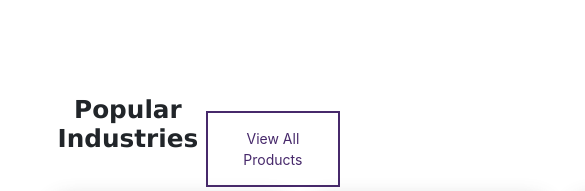
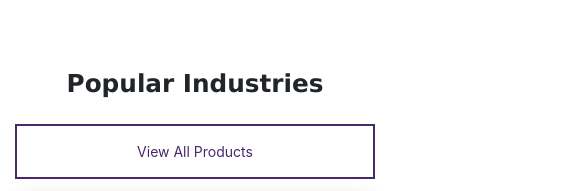
Before and after one commit to brucetravis/neurora-platform, a React (Create React App) app: page / in a window 390 px wide. Shown: the part 1806-1997 px from the top of the page, 585 px wide, since content can reach past the window. Built offline with nearby package versions, Linux system fonts and the light colour scheme.

Commit message:
Industry products page responsive

```diff
--- a/src/components/cards/industrycard/IndustryCard.css
+++ b/src/components/cards/industrycard/IndustryCard.css
@@ -110,7 +110,6 @@
     border-top: 2px solid rgb(51, 51, 51, 0.3);
     padding: 30px;
     display: flex;
-    /* align-items: center; */
     justify-content: space-between;
 }
 
@@ -142,3 +141,39 @@
     border: 1px solid #333;
     background: rgba(255, 255, 255, 0.2);
 }
+
+
+@media screen and (max-width: 992px) {
+    .industry-card .card-texts h5 {
+        font-size: 16px;
+    }
+
+    .industry-card .card-footer {
+        padding: 15px;
+    }
+
+    .industry-card .card-texts {
+        padding: 30px 20px 20px;
+        display: flex;
+        flex-direction: column;
+        gap: 20px;
+    }
+}
+
+
+@media screen and (max-width: 462px) {
+    .industry-card .card-texts h5 {
+        font-size: 16px;
+    }
+
+    .industry-card .card-footer {
+        padding: 15px;
+    }
+
+    .industry-card .card-texts {
+        padding: 30px 20px 20px;
+        display: flex;
+        flex-direction: column;
+        gap: 20px;
+    }
+}
--- a/src/components/sections/industryproducts/IndustryProducts.css
+++ b/src/components/sections/industryproducts/IndustryProducts.css
@@ -3,7 +3,14 @@
     background: #fff;
 }
 
-.industry-products-section .title {
+.industry-products-section .heading {
+    display: flex;
+    align-items: center;
+    justify-content: space-between;
+    margin-bottom: 2vh
+}
+
+.industry-products-section .heading .title {
     font-family: 'Lucida Sans', 'Lucida Sans Regular', 'Lucida Grande', 'Lucida Sans Unicode', Geneva, Verdana, sans-serif;
     font-weight: 650;
 }
@@ -30,3 +37,77 @@
     grid-template-columns: repeat(4, minmax(240px, 1fr));
     gap: 20px;
 }
+
+
+@media screen and (max-width: 992px) {
+    .industry-products-section {
+        padding: 50px 15px 100px 15px;
+        background: #fff;
+    }
+
+    .industry-products-section .heading .title {
+        margin: 0;
+    }
+
+    .industry-products-section .industry-products {
+        display: grid;
+        grid-template-columns: repeat(3, minmax(240px, 1fr));
+        gap: 20px;
+    }
+}
+
+
+@media screen and (max-width: 768px) {
+    .industry-products-section {
+        padding: 50px 15px 100px 15px;
+        background: #fff;
+    }
+
+    .industry-products-section .heading {
+        flex-direction: column;
+    }
+
+    .industry-products-section .heading .title {
+        margin: 0;
+    }
+
+    .industry-products-section button {
+        width: 100%;
+        margin-top: 3vh;
+    }
+
+
+    .industry-products-section .industry-products {
+        display: grid;
+        grid-template-columns: repeat(2, minmax(240px, 1fr));
+        gap: 20px;
+    }
+}
+
+
+@media screen and (max-width: 462px) {
+    .industry-products-section {
+        padding: 50px 15px 100px 15px;
+        background: #fff;
+    }
+
+    .industry-products-section .heading {
+        flex-direction: column;
+    }
+
+    .industry-products-section .heading .title {
+        margin: 0;
+    }
+
+    .industry-products-section button {
+        width: 100%;
+        margin-top: 3vh;
+    }
+
+
+    .industry-products-section .industry-products {
+        display: grid;
+        grid-template-columns: repeat(1, minmax(240px, 1fr));
+        gap: 20px;
+    }
+}
--- a/src/components/sections/industryproducts/IndustryProducts.js
+++ b/src/components/sections/industryproducts/IndustryProducts.js
@@ -49,7 +49,7 @@ export default function IndustryProducts() {
   return (
     <section className='industry-products-section' ref={ref}>
         <div
-            className='d-flex align-items-center justify-content-between mb-2'
+            className='heading'
         >
             <animated.h2
                 className='title'
```
